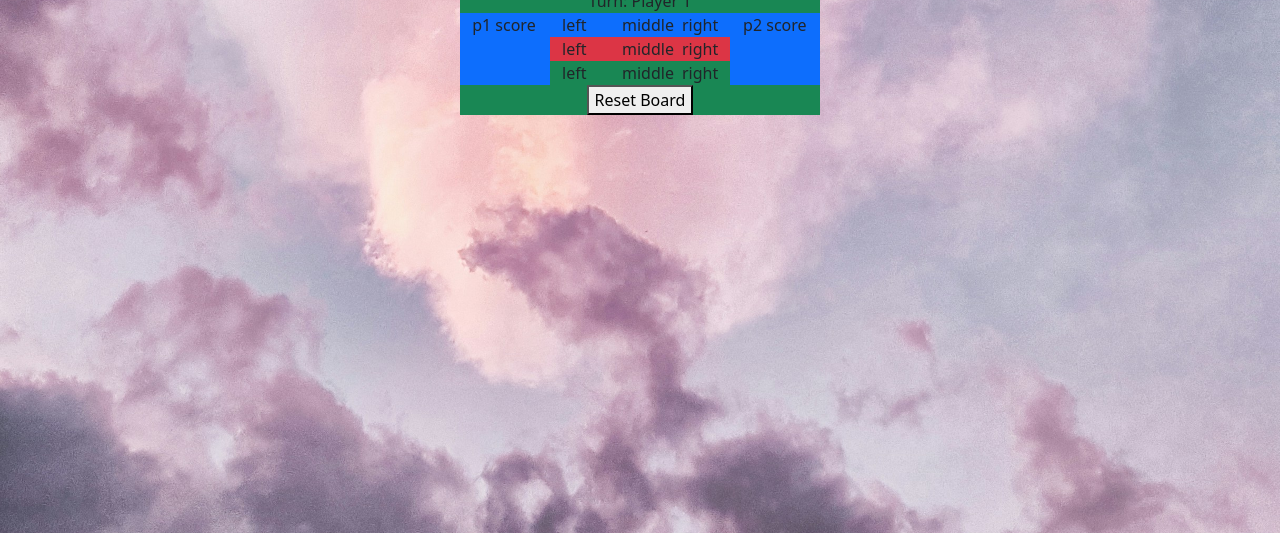
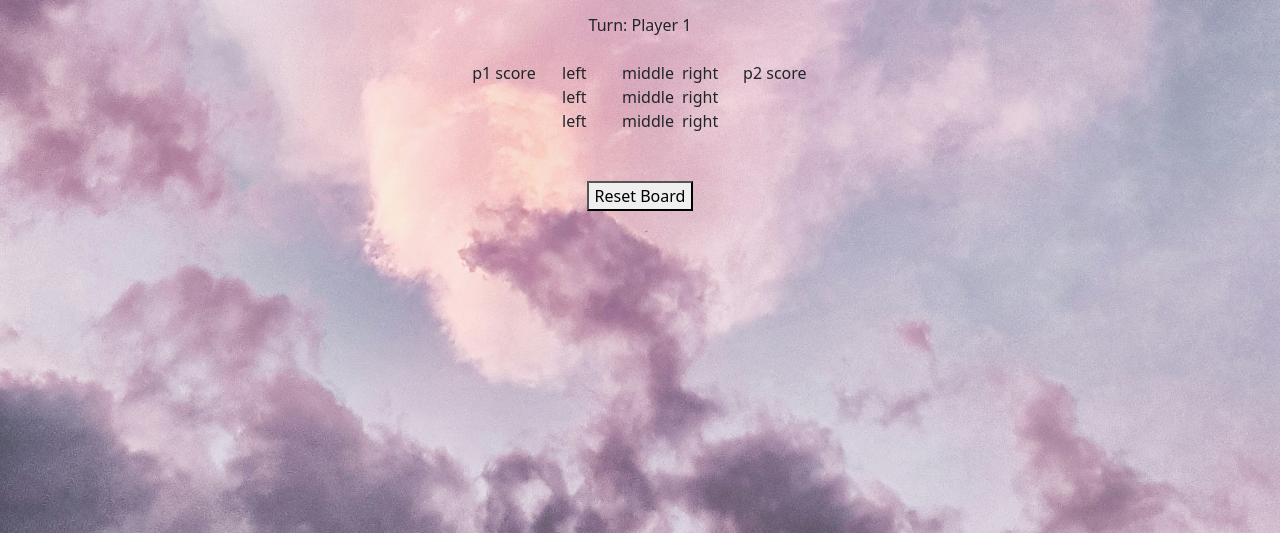
Before and after one commit to CaitlinSchaef/tic-tac-toe, a website built with Vite: page index.html in a window 1280 px wide. Shown: the part 267-800 px from the top of the page. Built offline with nearby package versions, Linux system fonts and the light colour scheme.

Commit message:
can't get it to align how i'd like

```diff
--- a/css/style.css
+++ b/css/style.css
@@ -35,5 +35,12 @@ h1 {
   max-height: auto;
   max-width: auto;
   margin-top: 200px;
+  margin-bottom: 200px;
 
 }
+
+#gameBox {
+  border: 5px;
+  border-color: purple;
+
+}
--- a/index.html
+++ b/index.html
@@ -16,63 +16,67 @@
   <body>
 
     <div class="container" id="mainBody">
-      <div class="row bg-success">
-        <div class="col bg-success">
+      <div class="row">
+        <div class="col-lg">
             <div class="row bg-danger" id="headerRow">
               <div class="col-lg bg-danger">
                 <h1>TIC-TAC-TOE</h1>
               </div>
             </div>
-            <div class="row bg-danger" id="turnRow">
-              <div class="col-lg bg-success justify-content-center text-center">
+            <br>
+            <div class="row" id="turnRow">
+              <div class="col-lg justify-content-center text-center">
                 <div>Turn: Player 1</div>
               </div>
             </div>
-            <div class="row d-flex bg-danger" id="gameRow">
-              <div class="col-3 d-flex bg-primary" id="player1Score">
+            <br>
+            <div class="row d-flex" id="gameRow">
+              <div class="col-3 d-flex" id="player1Score">
                 p1 score
               </div>
-              <div class="col-6 bg-white text-center" id="gameBox">
-                <div class="row d-flex bg-primary" id="topRow">
+              <div class="col-6" id="gameBox">
+                <div class="row d-flex" id="topRow">
                   <div class="col-4 d-flex text-center" id="topLeft">
                     left
                   </div>
-                  <div class="col-4 d-flex" id="topMiddle">
+                  <div class="col-4 d-flex text-center" id="topMiddle">
                     middle
                   </div>
-                  <div class="col-4 d-flex" id="topRight">
+                  <div class="col-4 d-flex text-center" id="topRight">
                     right
                   </div>
                 </div>
-                <div class="row d-flex bg-danger" id="middleRow">
+                <div class="row d-flex" id="middleRow">
                   <div class="col-4 d-flex text-center" id="middleLeft">
                     left
                   </div>
-                  <div class="col-4 d-flex" id="middleMiddle">
+                  <div class="col-4 d-flex text-center" id="middleMiddle">
                     middle
                   </div>
-                  <div class="col-4 d-flex" id="middleRight">
+                  <div class="col-4 d-flex text-center" id="middleRight">
                     right
                   </div>
                 </div>
-                <div class="row d-flex bg-success" id="bottomRow">
+                <div class="row d-flex" id="bottomRow">
                   <div class="col-4 d-flex text-center" id="bottomLeft">
                     left
                   </div>
-                  <div class="col-4 d-flex" id="bottomMiddle">
+                  <div class="col-4 d-flex text-center" id="bottomMiddle">
                     middle
                   </div>
-                  <div class="col-4 d-flex" id="bottomRight">
+                  <div class="col-4 d-flex text-center" id="bottomRight">
                     right
                   </div>
                 </div>
               </div>
-              <div class="col-3 bg-primary text-center" id="player2Score">
+              <div class="col-3 text-center" id="player2Score">
                 p2 score
               </div>
             </div>
-            <div class="row bg-danger" id="resetRow">
-              <div class="col-lg justify-content-center text-center bg-success">
+            <br>
+            <br>
+            <div class="row" id="resetRow">
+              <div class="col-lg justify-content-center text-center">
                 <button class="button" id="resetBoardButton">Reset Board</button>
               </div>
             </div>
```
